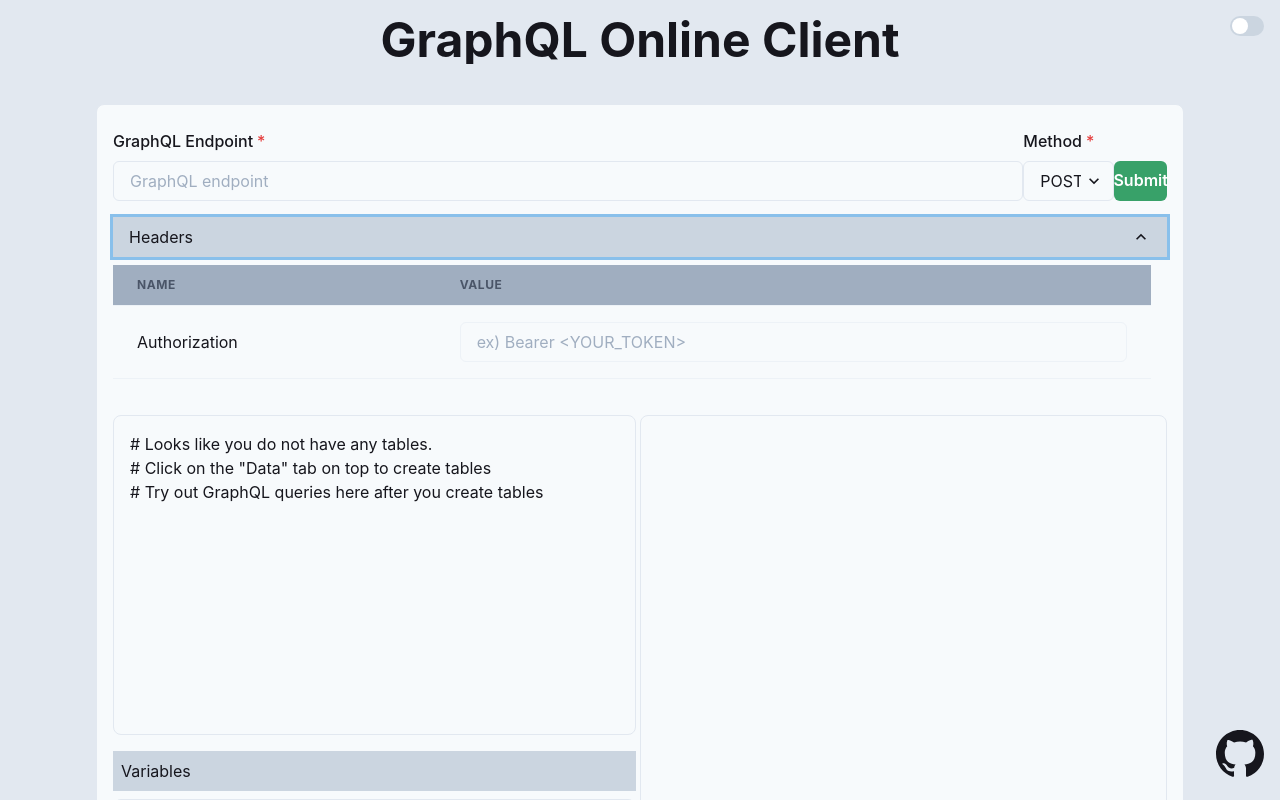
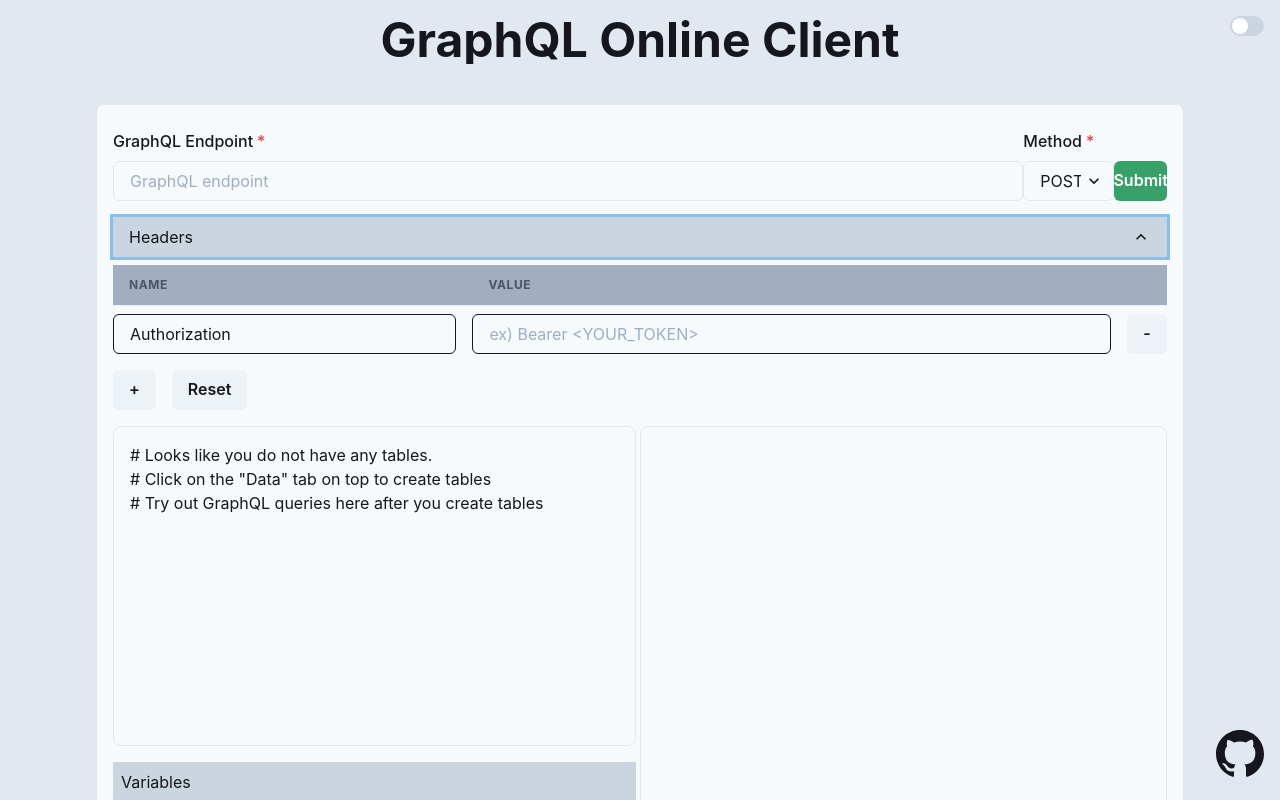
Before and after one commit to poad/graphql-web-client, a Next.js app: page / in a window 1280 px wide. Both pictures are taken after a click on the button "Headers". Shown: the top 800 px of the page. Built offline with nearby package versions, Linux system fonts and the light colour scheme; a small style sheet from the web is missing.

Commit message:
Add the editable headers. (#92)

```diff
--- a/package.json
+++ b/package.json
@@ -30,7 +30,7 @@
     "react-simple-code-editor": "^0.11.0"
   },
   "devDependencies": {
-    "@swc/cli": "^0.1.49",
+    "@swc/cli": "^0.1.50",
     "@swc/core": "^1.2.88",
     "@swc/jest": "^0.2.3",
     "@types/jest": "^27.0.1",
@@ -45,7 +45,7 @@
     "eslint-import-resolver-typescript": "^2.5.0",
     "eslint-plugin-flowtype": "^6.0.1",
     "eslint-plugin-import": "^2.24.2",
-    "eslint-plugin-jest": "^24.4.0",
+    "eslint-plugin-jest": "^24.4.2",
     "eslint-plugin-jsx-a11y": "^6.4.1",
     "eslint-plugin-react": "^7.25.2",
     "eslint-plugin-react-hooks": "^4.2.0",
--- /dev/null
+++ b/src/components/Headers.tsx
@@ -0,0 +1,251 @@
+import { Input } from '@chakra-ui/input';
+import { Accordion, AccordionButton, AccordionIcon, AccordionItem, AccordionPanel, Box, Button } from '@chakra-ui/react';
+import { Table, Thead, Tr, Th, Tbody, Td } from '@chakra-ui/table';
+import React, { ReactElement, useState } from 'react';
+
+interface HeadersProps {
+  accordionBgColor: string,
+  thBgColor: string,
+  onChange: (headers: { [key: string]: string }) => void
+}
+
+interface HttpHeaderRecord extends Record<string, unknown> {
+  id: string,
+  key: {
+    id: string,
+    value: string,
+    readonly?: boolean,
+  },
+  value: {
+    id: string,
+    type?: string,
+    value: string,
+    readonly?: boolean,
+    placeholder?: string
+  },
+}
+
+interface HeadersTableProps {
+  thBgColor: string,
+  records: HttpHeaderRecord[],
+  onChange: (records: HttpHeaderRecord[]) => void
+  onDelete: (id: string) => void
+}
+
+const HeadersTable = (props: HeadersTableProps): ReactElement => {
+  const records = props.records;
+
+  const onKeyChange = (
+    { id, value }: {
+      id: string,
+      value: string
+    },
+  ) => {
+    const index = records.findIndex(record => record.id === id);
+    if (index === -1) {
+      // skip
+      return;
+    }
+
+    const oldRecord = records[index];
+    const newRecord = {
+      id: oldRecord.id,
+      key: {
+        id: oldRecord.key.id,
+        value,
+        readonly: oldRecord.key.readonly,
+      },
+      value: oldRecord.value,
+    };
+
+    props.onChange(
+      (records.length === 1 ? [] : records.slice(0, index))
+        .concat(newRecord, records.length > index + 1 ? records.slice(index + 1) : []));
+  };
+
+  const onValueChange = (
+    { id, value }: {
+      id: string,
+      value: string
+    },
+  ) => {
+    const index = records.findIndex(record => record.id === id);
+    if (index === -1) {
+      // skip
+      return;
+    }
+
+    const oldRecord = records[index];
+    const newRecord = {
+      id: oldRecord.id,
+      key: oldRecord.key,
+      value: {
+        id: oldRecord.value.id,
+        type: oldRecord.value.type,
+        value,
+        readonly: oldRecord.value.readonly,
+        placeholder: oldRecord.value.placeholder,
+      },
+    };
+
+    props.onChange(
+      (records.length === 1 ? [] : records.slice(0, index))
+        .concat(newRecord, records.length > index + 1 ? records.slice(index + 1) : []));
+  };
+
+  return (
+    <>
+      <Table variant='simple'>
+        <Thead w='100%'>
+          <Tr bgColor={props.thBgColor}>
+            <Th w='35%' pl='1rem' pr='1rem'>Name</Th>
+            <Th w='65%' pl='1rem' pr='0' colSpan={2}>Value</Th>
+          </Tr>
+        </Thead>
+        <Tbody>
+          {records.map((record) => {
+            return (
+              <Tr key={record.id}>
+                <Td key={record.key.id} w='35%' border='none' pl='0' pr='1rem' pt='0.5rem'>
+                  <Input
+                    type='text'
+                    name={record.key.id}
+                    readOnly={record.key.readonly}
+                    value={record.key.value}
+                    onChange={(event) => onKeyChange({ id: record.id, value: event.target.value })}
+                  />
+                </Td>
+                <Td key={record.value.id} w='64%' border='none' pl='0' pr='1rem' pt='0.5rem'>
+                  <Input
+                    type={record.value.type || 'text'}
+                    name={record.value.id}
+                    readOnly={record.value.readonly}
+                    placeholder={record.value.placeholder}
+                    value={record.value.value}
+                    onChange={(event) => onValueChange({ id: record.id, value: event.target.value })}
+                  />
+                </Td>
+                <Td w='1%' border='none' pl='0' pr='0' pt='0.5rem'>
+                  <Button onClick={() => props.onDelete(record.id)}>-</Button>
+                </Td>
+              </Tr>
+            );
+          })}
+        </Tbody>
+      </Table>
+    </>
+  );
+};
+
+const Headers = (props: HeadersProps): JSX.Element => {
+
+  const originalData = [{
+    id: 'header-0',
+    key: {
+      id: 'header-0-key',
+      value: 'Authorization',
+      readonly: true,
+    },
+    value: {
+      id: 'header-0-value',
+      value: '',
+      placeholder: 'ex) Bearer <YOUR_TOKEN>',
+    },
+  }];
+  const [data, setData] = useState<HttpHeaderRecord[]>(originalData);
+
+  const groupBy = <K extends PropertyKey, V>(
+    array: readonly V[],
+    getKey: (cur: V, idx: number, src: readonly V[]) => K,
+  ) =>
+    array.reduce((obj, cur, idx, src) => {
+      const key = getKey(cur, idx, src);
+      const record = (obj[key] || (obj[key] = []));
+      if (record === undefined) {
+        throw new Error(`${key} in ${obj} is undefined`);
+      }
+      record.push(cur);
+      return obj;
+    }, {} as Partial<Record<K, V[]>>);
+
+  const updateData = (headers: HttpHeaderRecord[]) => {
+    setData(headers);
+
+    const groupping = groupBy(
+      headers.map(header => ({ key: header.key.value, value: header.value.value })),
+      r => r.key,
+    );
+
+    const h = Object.keys(groupping).map(key => ({
+      key,
+      value: groupping[key]?.map(r => r.value).reduce((acc, cur) => acc.concat(',', cur)),
+    }))
+      .filter(r => r.value !== undefined)
+      // eslint-disable-next-line @typescript-eslint/no-non-null-assertion
+      .filter(r => (r.key === 'Authorization' && r.value!.length > 0) || r.key !== 'Authorization')
+      .map((entry) => {
+        const entity: { [key: string]: string } = {};
+        // eslint-disable-next-line @typescript-eslint/no-non-null-assertion
+        entity[entry.key] = entry.value!;
+        return entity;
+      });
+
+    props.onChange(h.length > 0 ? h.reduce((cur, acc) => Object.assign(acc, cur)) : {});
+  };
+
+  const resetData = () => updateData(originalData);
+
+  const addData = () => updateData(data.concat([{
+    id: `header-${data.length}`,
+    key: {
+      id: `header-${data.length}-key`,
+      value: '',
+    },
+    value: {
+      id: `header-${data.length}-value`,
+      value: '',
+    },
+  }]));
+
+  const remove = (id: string): void => {
+    const index = data.findIndex(record => record.id === id);
+    if (index === -1) {
+      return;
+    }
+
+    updateData(data.slice(0, index).concat(data.length > 1 ? data.slice(index + 1) : []));
+  };
+
+  return (
+    <Box pb='0'>
+      <Accordion allowToggle>
+        <AccordionItem border='none' pb='0'>
+          <AccordionButton bg={props.accordionBgColor}>
+            <Box flex='1' textAlign='left'>
+              <h2>
+                Headers
+              </h2>
+            </Box>
+            <AccordionIcon />
+          </AccordionButton>
+          <AccordionPanel
+            pl='0'
+            pr='0'
+            pb='0'
+          >
+            <HeadersTable
+              records={data}
+              {...props}
+              onChange={updateData}
+              onDelete={remove}
+            />
+            <Button onClick={addData}>+</Button>
+            <Button onClick={resetData} ml={'1rem'}>Reset</Button>
+          </AccordionPanel>
+        </AccordionItem>
+      </Accordion>
+    </Box>
+  );
+};
+
+export default Headers;
--- a/src/pages/index.tsx
+++ b/src/pages/index.tsx
@@ -1,8 +1,8 @@
 import React, { useState } from 'react';
 import Head from 'next/head';
 import {
-  VStack, Box, Flex, useColorMode, Accordion, AccordionItem, AccordionPanel, AccordionButton,
-  Table, Tbody, Td, Th, Thead, Tr, Input, AccordionIcon } from '@chakra-ui/react';
+  VStack, Box, Flex, useColorMode,
+} from '@chakra-ui/react';
 import { SubmitHandler, useForm } from 'react-hook-form';
 import { Main } from 'components/Main';
 import { Container } from 'components/Container';
@@ -12,6 +12,7 @@
 import dynamic from 'next/dynamic';
 import EndpointInput from 'components/EndpointInput';
 import GitHubProjectLink from 'components/GitHubProjectLink';
+import Headers from 'components/Headers';
 
 const GraphQLEditor = dynamic(() => import('components/GraphQLEditor'), {
   ssr: false,
@@ -24,18 +25,15 @@
 const Home = (): JSX.Element => {
   type Inputs = {
     endpoint: string,
-    AuthorizationValue?: string,
   };
 
   const { colorMode } = useColorMode();
   const [result, setReault] = useState<string>('');
   const [query, setQuery] = useState<string>('# Looks like you do not have any tables.\n# Click on the "Data" tab on top to create tables\n# Try out GraphQL queries here after you create tables');
   const [variables, setVariables] = useState<string>('');
+  const [headers, setHeaders] = useState<{ [key: string]: string }>({});
 
   const onSubmit: SubmitHandler<Inputs> = (data: Inputs) => {
-    const headers = data.AuthorizationValue !== undefined ? Object.assign({}, {
-      'Authorization': data.AuthorizationValue,
-    }) : undefined;
 
     const client = new GraphQLClient(data.endpoint, {
       headers,
@@ -55,7 +53,6 @@
     register,
     formState: { errors, isSubmitting },
   } = useForm();
-
 
   const bgColor = { light: 'gray.50', dark: 'gray.900' };
   const btnColor = { light: 'green', dark: 'gray' };
@@ -99,44 +96,11 @@
                 isSubmitting={isSubmitting}
               />
             </Flex>
-            <Box>
-              <Accordion allowToggle>
-                <AccordionItem border='none'>
-                  <AccordionButton bg={toggleColor[colorMode]}>
-                    <Box flex='1' textAlign='left'>
-                      <h2>
-                        Headers
-                      </h2>
-                    </Box>
-                    <AccordionIcon />
-                  </AccordionButton>
-                  <AccordionPanel
-                    pl='0'
-                  >
-                    <Table variant='simple'>
-                      <Thead>
-                        <Tr bgColor={thColor[colorMode]}>
-                          <Th>Name</Th>
-                          <Th>Value</Th>
-                        </Tr>
-                      </Thead>
-                      <Tbody>
-                        <Tr>
-                          <Td>Authorization</Td>
-                          <Td>
-                            <Input
-                              type='password'
-                              placeholder='ex) Bearer <YOUR_TOKEN>'
-                              {...register('AuthorizationValue')}
-                            />
-                          </Td>
-                        </Tr>
-                      </Tbody>
-                    </Table>
-                  </AccordionPanel>
-                </AccordionItem>
-              </Accordion>
-            </Box>
+
+            <Headers
+              accordionBgColor={toggleColor[colorMode]}
+              thBgColor={thColor[colorMode]}
+              onChange={setHeaders} />
 
             <Flex>
               <VStack
```
Also changed, not shown: 1 other file (tests, documents, lock files or other folders).
